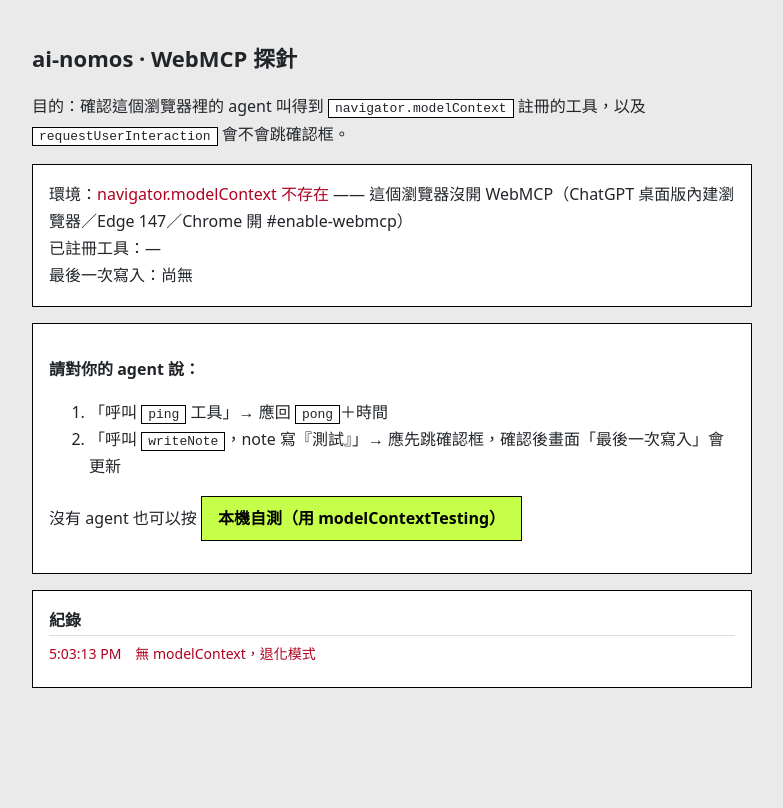
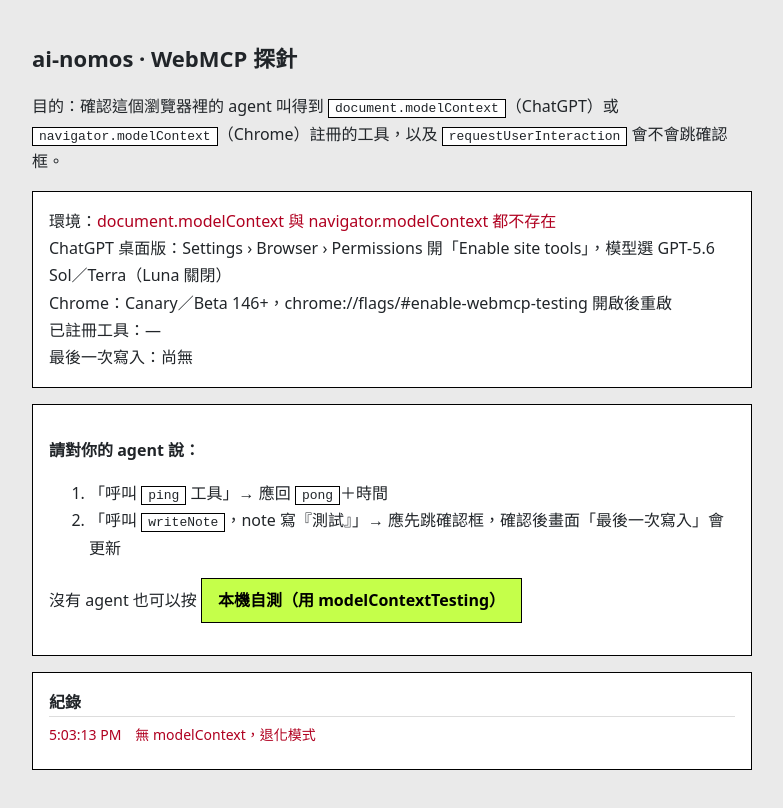
Before and after one commit to misterkidult/ai-nomos, a plain HTML site: page public/probe.html in a window 1280 px wide. Shown: the whole page, without its empty margins (248-1031 px from the left). Drawn offline with Linux system fonts and the light colour scheme.

Commit message:
fix: 探針同時偵測 document.modelContext（ChatGPT）與 navigator.modelContext（Chrome）

```diff
--- a/public/probe.html
+++ b/public/probe.html
@@ -14,7 +14,7 @@ button{border:1px solid #000;background:#C5FF4A;padding:8px 16px;font:inherit;fo
 </head>
 <body>
 <h1>ai-nomos · WebMCP 探針</h1>
-<p>目的：確認這個瀏覽器裡的 agent 叫得到 <code>navigator.modelContext</code> 註冊的工具，以及 <code>requestUserInteraction</code> 會不會跳確認框。</p>
+<p>目的：確認這個瀏覽器裡的 agent 叫得到 <code>document.modelContext</code>（ChatGPT）或 <code>navigator.modelContext</code>（Chrome）註冊的工具，以及 <code>requestUserInteraction</code> 會不會跳確認框。</p>
 
 <div class="box">
   <div>環境：<span id="env">偵測中…</span></div>
@@ -36,10 +36,11 @@ button{border:1px solid #000;background:#C5FF4A;padding:8px 16px;font:inherit;fo
 <script>
 const $=id=>document.getElementById(id);
 const log=(m,cls)=>{const d=document.createElement('div');d.textContent=new Date().toLocaleTimeString()+'　'+m;if(cls)d.className=cls;$('log').prepend(d)};
-const mc=navigator.modelContext;
-if(!mc){$('env').innerHTML='<span class="no">navigator.modelContext 不存在</span> —— 這個瀏覽器沒開 WebMCP（ChatGPT 桌面版內建瀏覽器／Edge 147／Chrome 開 #enable-webmcp）';log('無 modelContext，退化模式','no');}
+const mc=(typeof document.modelContext?.registerTool==='function')?document.modelContext:(navigator.modelContext&&typeof navigator.modelContext.registerTool==='function')?navigator.modelContext:null;
+const which=mc===document.modelContext?'document.modelContext（ChatGPT 桌面版）':mc?'navigator.modelContext（Chrome／Edge）':null;
+if(!mc){$('env').innerHTML='<span class="no">document.modelContext 與 navigator.modelContext 都不存在</span><br>ChatGPT 桌面版：Settings › Browser › Permissions 開「Enable site tools」，模型選 GPT-5.6 Sol／Terra（Luna 關閉）<br>Chrome：Canary／Beta 146+，chrome://flags/#enable-webmcp-testing 開啟後重啟';log('無 modelContext，退化模式','no');}
 else{
-  $('env').innerHTML='<span class="ok">navigator.modelContext 存在</span>（'+navigator.userAgent.slice(0,60)+'…）';
+  $('env').innerHTML='<span class="ok">'+which+' 存在</span>（'+navigator.userAgent.slice(0,60)+'…）';
   const tools=[
     {name:'ping',description:'回 pong 與伺服器時間。用來確認 agent 叫得到這頁的工具。',inputSchema:{type:'object',properties:{},additionalProperties:false},annotations:{readOnlyHint:true},
      async execute(){log('ping 被呼叫','ok');return {result:'pong',time:new Date().toISOString()}}},
@@ -55,7 +56,7 @@ else{
        return {result:'written',note:input.note,confirmation:confirmed};
      }}
   ];
-  try{tools.forEach(t=>mc.registerTool(t));$('tools').textContent=tools.map(t=>t.name).join('、');log('已註冊 '+tools.length+' 個工具','ok');}
+  try{tools.forEach(t=>{const r=mc.registerTool(t);if(r&&r.then)r.catch(e=>log('registerTool '+t.name+' 失敗：'+e.message,'no'))});$('tools').textContent=tools.map(t=>t.name).join('、');log('已註冊 '+tools.length+' 個工具','ok');}
   catch(e){$('tools').innerHTML='<span class="no">registerTool 失敗：'+e.message+'</span>';log('registerTool 失敗：'+e.message,'no');}
 }
 $('selftest').onclick=async()=>{
```
